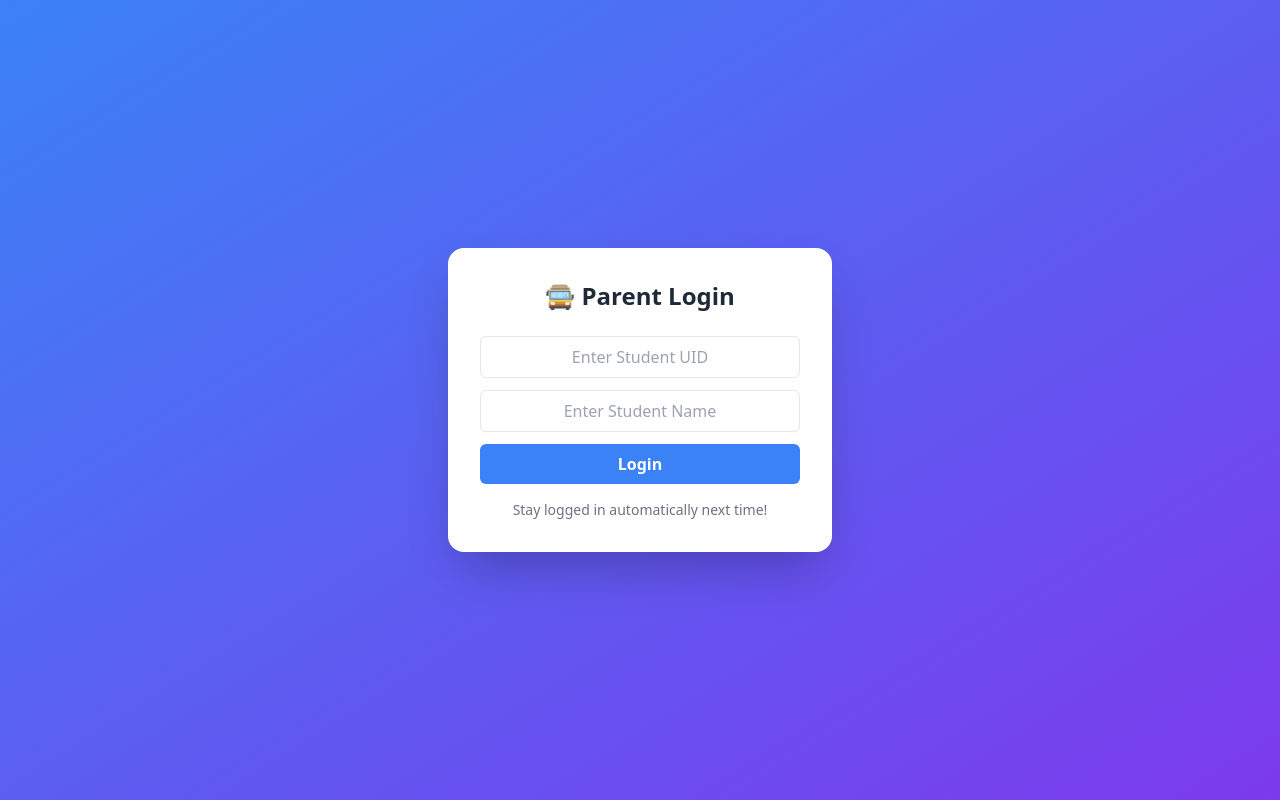
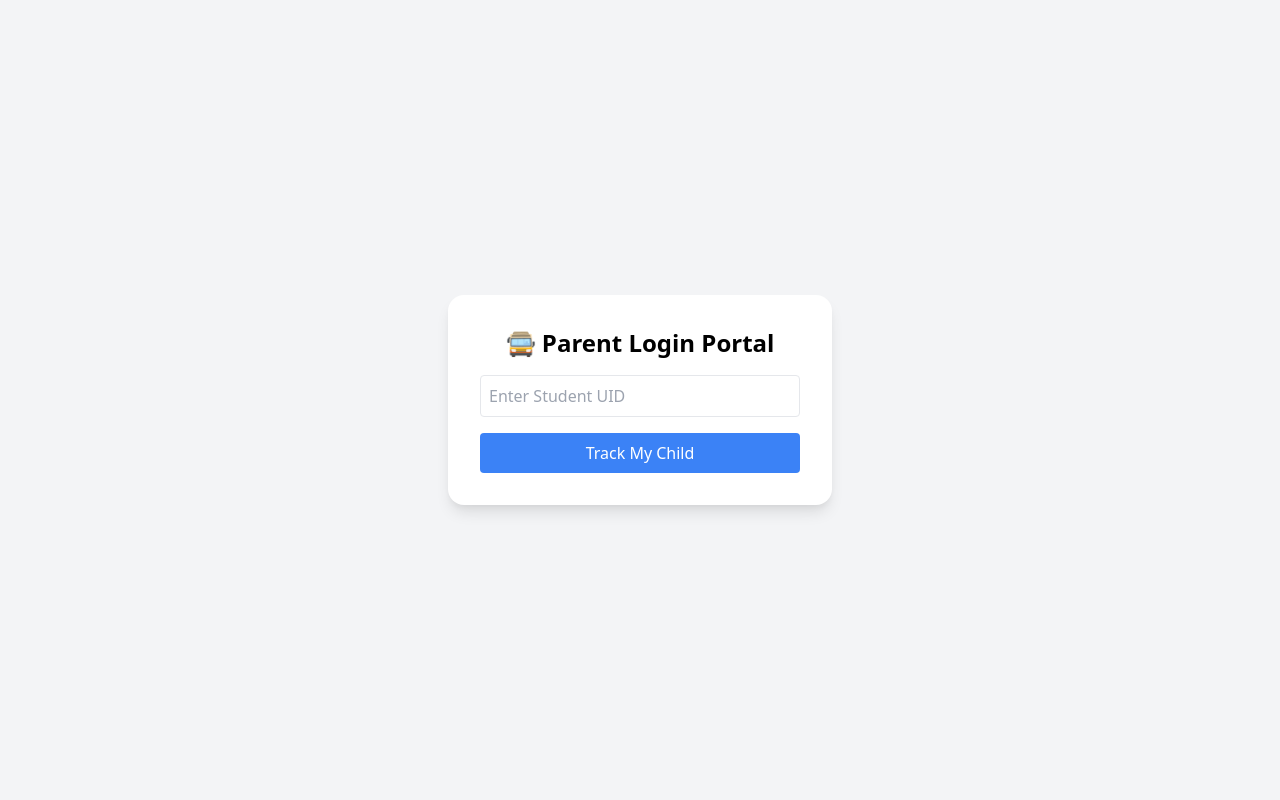
Before and after one commit to InsharahMuallim/Smart-Fleet-System, a plain HTML site: page index.html in a window 1280 px wide. Drawn offline with nearby package versions, Linux system fonts and the light colour scheme.

Commit message:
Update index.html

```diff
--- a/index.html
+++ b/index.html
@@ -3,36 +3,34 @@
 <head>
   <meta charset="UTF-8" />
   <meta name="viewport" content="width=device-width, initial-scale=1.0" />
-  <title>Parent Login | Fleet System</title>
-  <link href="https://cdn.jsdelivr.net/npm/tailwindcss@2.2.19/dist/tailwind.min.css" rel="stylesheet">
+  <title>Parent Login Portal | Smart Fleet System</title>
+  <link rel="stylesheet" href="https://cdn.jsdelivr.net/npm/tailwindcss@2.2.19/dist/tailwind.min.css" />
 </head>
-<body class="bg-gradient-to-br from-blue-500 to-purple-600 h-screen flex items-center justify-center">
-  <div class="bg-white rounded-2xl shadow-2xl p-8 max-w-sm w-full text-center">
-    <h2 class="text-2xl font-bold text-gray-800 mb-6">🚍 Parent Login</h2>
-
-    <input id="studentUID" type="text" placeholder="Enter Student UID" class="w-full mb-3 p-2 border rounded-md text-center focus:outline-none focus:ring-2 focus:ring-blue-400">
-    <input id="studentName" type="text" placeholder="Enter Student Name" class="w-full mb-3 p-2 border rounded-md text-center focus:outline-none focus:ring-2 focus:ring-blue-400">
-
-    <button id="loginBtn" class="w-full bg-blue-500 hover:bg-blue-600 text-white p-2 rounded-md font-semibold transition">Login</button>
-
-    <p class="text-sm text-gray-500 mt-4">Stay logged in automatically next time!</p>
+<body class="bg-gray-100 flex flex-col items-center justify-center h-screen">
+  <div class="bg-white shadow-lg rounded-2xl p-8 w-96 text-center">
+    <h1 class="text-2xl font-bold mb-4">🚍 Parent Login Portal</h1>
+    <input id="studentId" type="text" placeholder="Enter Student UID"
+      class="w-full p-2 border rounded mb-4" />
+    <button onclick="login()"
+      class="bg-blue-500 text-white px-4 py-2 rounded hover:bg-blue-600 w-full">
+      Track My Child
+    </button>
   </div>
 
+  <!-- Firebase SDKs (Browser compatible) -->
+  <script src="https://www.gstatic.com/firebasejs/10.12.0/firebase-app.js"></script>
+  <script src="https://www.gstatic.com/firebasejs/10.12.0/firebase-database.js"></script>
+  <script src="https://www.gstatic.com/firebasejs/10.12.0/firebase-auth.js"></script>
+
+  <!-- Your Scripts -->
+  <script src="firebase-config.js"></script>
+  <script src="script.js"></script>
+
   <script>
-    document.getElementById("loginBtn").addEventListener("click", () => {
-      const uid = document.getElementById("studentUID").value.trim();
-      const name = document.getElementById("studentName").value.trim();
-      if (!uid || !name) return alert("Please enter both fields!");
-
-      // Save in local storage (auto-login)
-      localStorage.setItem("studentUID", uid);
-      localStorage.setItem("studentName", name);
-
-      window.location.href = "dashboard.html";
-    });
-
-    // Auto redirect if already logged in
-    if (localStorage.getItem("studentUID")) {
+    function login() {
+      const id = document.getElementById('studentId').value.trim();
+      if (!id) { alert('Please enter Student UID'); return; }
+      localStorage.setItem('studentUID', id);
       window.location.href = "dashboard.html";
     }
   </script>
```
